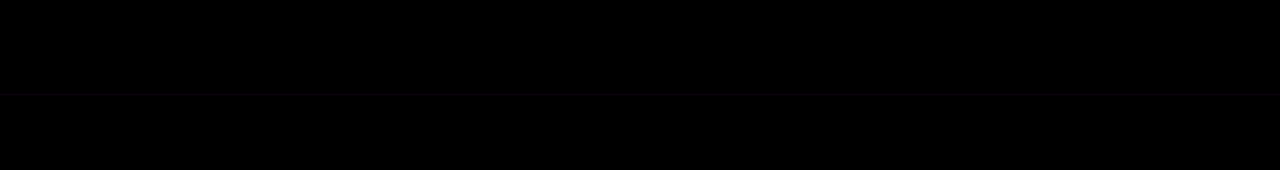
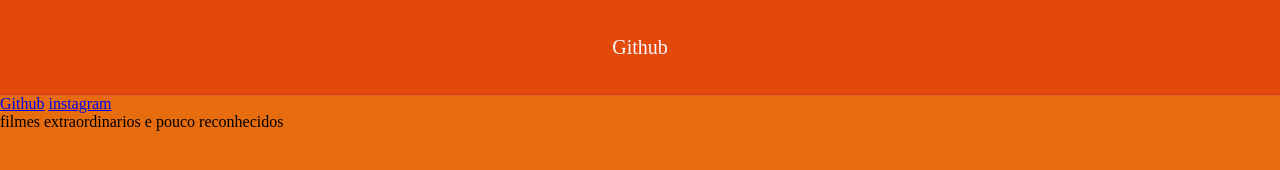
Before and after one commit to IsraSnow/CursoFormativoCev, a plain HTML site: page index.html in a window 1280 px wide. Drawn offline with Linux system fonts and the light colour scheme; a web font is replaced by a local one.

Commit message:
atulizaçao do projeto
´projeto

```diff
--- /dev/null
+++ b/Style.css
@@ -0,0 +1,31 @@
+@import url('https://fonts.googleapis.com/css2?family=Holtwood+One+SC&display=swap');
+    *{
+         margin:0;
+         padding: 0;
+         border: 0;
+      }
+
+      body{
+        background-color: rgb(230, 108, 14);
+       }
+      header {
+          padding: 32px;
+          border-bottom: 1px solid #ce3e28;
+          background-color: rgb(228, 73, 12);
+      }
+      header div {
+          text-align: center; /* alinhamento no meio do header */
+      }
+      header div a{
+            color: rgb(247, 248, 253); /* a cor do texto */
+            font-size: 20px; /* tamanho da fonte */
+            line-height: 30px; /* espaçamento da linha do texto */
+            margin: 0 16px; /* espaçaento do texto */
+            text-decoration: none; /* retirar decoraçao do texto */
+            font-family:  "Holtwood One SC", serif; /*fonte escolhida no menu */
+      }
+  header div a:hover {  /* seleçao de modo quando o mouse passar por cima "hover"*/
+      color: #772fe3; /* mudar para cor roxa*/
+      transition: color 700ms; /* e fazer uma trasinçao de cor q dura 700ms*/
+
+  }
--- a/index.html
+++ b/index.html
@@ -1,54 +1,21 @@
 <!DOCTYPE html>
 <html lang="en">
-    <style>
-        @import url('https://fonts.googleapis.com/css2?family=Holtwood+One+SC&display=swap');
-      *{
-         margin:0;
-         padding: 0;
-         border: 0;
-      }
-
-      body{
-        background-color: rgb(0, 0, 0);
-
-      }
-      header {
-          padding: 32px;
-          border-bottom: 1px solid #000000;
-          border-color: rgb(12, 2, 17);
-      }
-      header div {
-          text-align: center; /* alinhamento no meio do header */
-      }
-      header div a{
-            color: rgb(0, 0, 0); /* a cor do texto */
-            font-size: 20px; /* tamanho da fonte */
-            line-height: 30px; /* espaçamento da linha do texto */
-            margin: 0 16px; /* espaçaento do texto */
-            text-decoration: none; /* retirar decoraçao do texto */
-            font-family:  "Holtwood One SC", serif; /*fonte escolhida no menu */
-      }
-  header div a:hover {  /* seleçao de modo quando o mouse passar por cima "hover"*/
-      color: #51a68a; /* mudar para cor roxa*/
-      transition: color 700ms; /* e fazer uma trasinçao de cor q dura 700ms*/
-
-  }
-    </style>
-
-
-
+     <link rel="stylesheet" href="Style.css"
 <head>
-
-    <title> HAALAND UMA MAQUINA DE GOLS </title>
+    <title>Os 10 melhores filmes antigos </title>
 </head>
 <body>
 
     <header>
-
-      <div class="links">
-        <a href=":https://youtu.be/D1nv9LXRO6w?si=BQbnRqk6iC_qM-v5">Github</a>
+        <div class="links">
+        <a href="">Github</a>
       </div>
     </header>
+         <div class="links">
+             <a href="HTTPS://www.github.com/namukuzedim">Github</a>
+             <a href="https://www.instagram.com/israelgmes?igsh=MXQ2NzE5NzZ2NzdnYg==">instagram</a>
+         </div>
+         <div id="whapper"
 
 </body>
-</html>HAALAND CRAQUE
+</html> filmes extraordinarios e pouco reconhecidos
```
